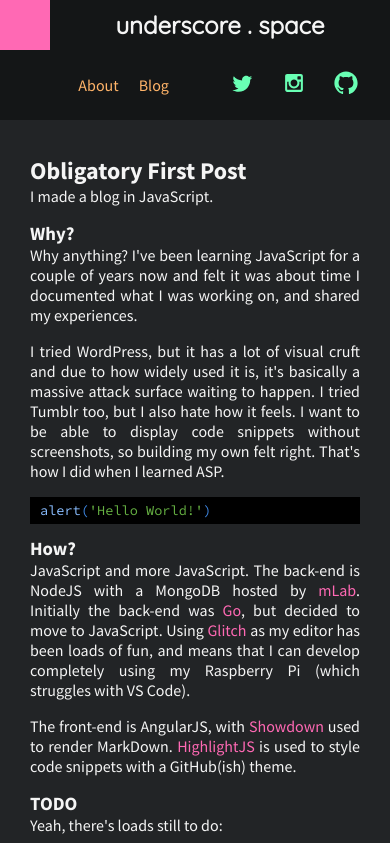
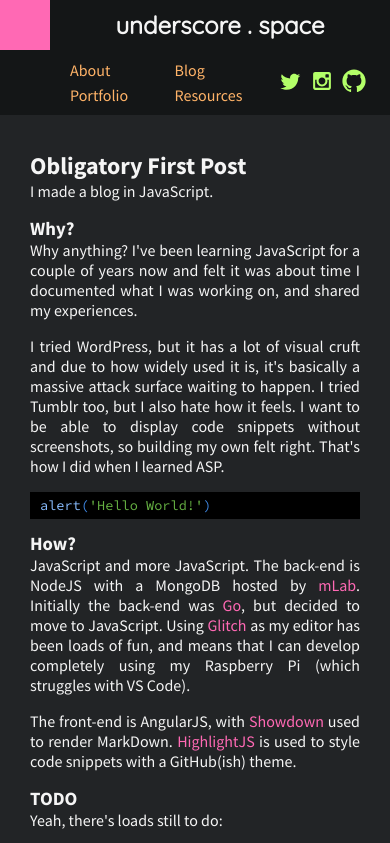
Before and after one commit to underscoredotspace/blog-grid, a website built with Parcel: page app/index.html in a window 390 px wide. Shown: the top 843 px of the page. Built offline with nearby package versions, Linux system fonts and the light colour scheme.

Commit message:
Mobile view is more grid-y

```diff
--- a/app/index.html
+++ b/app/index.html
@@ -9,20 +9,20 @@
 </head>
 <body>
   <div class="wrapper">
-    <div id="logo">
-      <!-- <img src="http://via.placeholder.com/100x100"> -->
-    </div>
+    <div id="logo"></div>
     <header><span>underscore . space</span></header>
     <nav>
-      <section>
+      <section class="here">
         <a href="#">About</a>
         <a href="#">Blog</a>
+        <a href="#">Portfolio</a>
+        <a href="#">Resources</a>
       </section>
 
-      <section>
-        <a href="#"><i class="twitter"></i></a>
-        <a href="#"><i class="instagram"></i></a>
-        <a href="#"><i class="github"></i></a>
+      <section class="there">
+        <a href="#" id="twitter">Twitter</a>
+        <a href="#" id="instagram">Instagram</a>
+        <a href="#" id="github">Github</a>
       </section>
     </nav>
 
--- a/app/script.js
+++ b/app/script.js
@@ -1,17 +1,17 @@
-const github = document.querySelector('.github')
+const github = document.getElementById('github')
 github.innerHTML = `<svg class="icon" viewBox="0 0 512 512"><path d="M256 70.7c-102.6 0-185.9 83.2-185.9 185.9 0 82.1 53.3 151.8 127.1 176.4 9.3 1.7 12.3-4 12.3-8.9V389.4c-51.7 11.3-62.5-21.9-62.5-21.9 -8.4-21.5-20.6-27.2-20.6-27.2 -16.9-11.5 1.3-11.3 1.3-11.3 18.7 1.3 28.5 19.2 28.5 19.2 16.6 28.4 43.5 20.2 54.1 15.4 1.7-12 6.5-20.2 11.8-24.9 -41.3-4.7-84.7-20.6-84.7-91.9 0-20.3 7.3-36.9 19.2-49.9 -1.9-4.7-8.3-23.6 1.8-49.2 0 0 15.6-5 51.1 19.1 14.8-4.1 30.7-6.2 46.5-6.3 15.8 0.1 31.7 2.1 46.6 6.3 35.5-24 51.1-19.1 51.1-19.1 10.1 25.6 3.8 44.5 1.8 49.2 11.9 13 19.1 29.6 19.1 49.9 0 71.4-43.5 87.1-84.9 91.7 6.7 5.8 12.8 17.1 12.8 34.4 0 24.9 0 44.9 0 51 0 4.9 3 10.7 12.4 8.9 73.8-24.6 127-94.3 127-176.4C441.9 153.9 358.6 70.7 256 70.7z"/></svg>`
 
-const instagram = document.querySelector('.instagram')
+const instagram = document.getElementById('instagram')
 instagram.innerHTML = `<svg class="icon" viewBox="0 0 512 512"><path d="M365.3 234.1h-24.7c1.8 7 2.9 14.3 2.9 21.9 0 48.3-39.2 87.5-87.5 87.5 -48.3 0-87.5-39.2-87.5-87.5 0-7.6 1.1-14.9 2.9-21.9h-24.7V354.4c0 6 4.9 10.9 10.9 10.9H354.4c6 0 10.9-4.9 10.9-10.9V234.1H365.3zM365.3 157.6c0-6-4.9-10.9-10.9-10.9h-32.8c-6 0-10.9 4.9-10.9 10.9v32.8c0 6 4.9 10.9 10.9 10.9h32.8c6 0 10.9-4.9 10.9-10.9V157.6zM256 201.3c-30.2 0-54.7 24.5-54.7 54.7 0 30.2 24.5 54.7 54.7 54.7 30.2 0 54.7-24.5 54.7-54.7C310.7 225.8 286.2 201.3 256 201.3M365.3 398.1H146.7c-18.1 0-32.8-14.7-32.8-32.8V146.7c0-18.1 14.7-32.8 32.8-32.8h218.7c18.1 0 32.8 14.7 32.8 32.8v218.7C398.1 383.4 383.5 398.1 365.3 398.1"/></svg>`
 
-const twitter = document.querySelector('.twitter')
+const twitter = document.getElementById('twitter')
 twitter.innerHTML = `<svg class="icon" viewBox="0 0 512 512"><path d="M419.6 168.6c-11.7 5.2-24.2 8.7-37.4 10.2 13.4-8.1 23.8-20.8 28.6-36 -12.6 7.5-26.5 12.9-41.3 15.8 -11.9-12.6-28.8-20.6-47.5-20.6 -42 0-72.9 39.2-63.4 79.9 -54.1-2.7-102.1-28.6-134.2-68 -17 29.2-8.8 67.5 20.1 86.9 -10.7-0.3-20.7-3.3-29.5-8.1 -0.7 30.2 20.9 58.4 52.2 64.6 -9.2 2.5-19.2 3.1-29.4 1.1 8.3 25.9 32.3 44.7 60.8 45.2 -27.4 21.4-61.8 31-96.4 27 28.8 18.5 63 29.2 99.8 29.2 120.8 0 189.1-102.1 185-193.6C399.9 193.1 410.9 181.7 419.6 168.6z"/></svg>`
 
-const stackoverflow = document.querySelector('.stackoverflow')
-stackoverflow.innerHTML = `<svg class="icon" viewBox="0 0 512 512"><path d="M294.8 361.2l-122 0.1 0-26 122-0.1L294.8 361.2zM377.2 213.7L356.4 93.5l-25.7 4.5 20.9 120.2L377.2 213.7zM297.8 301.8l-121.4-11.2 -2.4 25.9 121.4 11.2L297.8 301.8zM305.8 267.8l-117.8-31.7 -6.8 25.2 117.8 31.7L305.8 267.8zM321.2 238l-105-62 -13.2 22.4 105 62L321.2 238zM346.9 219.7l-68.7-100.8 -21.5 14.7 68.7 100.8L346.9 219.7zM315.5 275.5v106.5H155.6V275.5h-20.8v126.9h201.5V275.5H315.5z"/></svg>`
+// const stackoverflow = document.querySelector('.stackoverflow')
+// stackoverflow.innerHTML = `<svg class="icon" viewBox="0 0 512 512"><path d="M294.8 361.2l-122 0.1 0-26 122-0.1L294.8 361.2zM377.2 213.7L356.4 93.5l-25.7 4.5 20.9 120.2L377.2 213.7zM297.8 301.8l-121.4-11.2 -2.4 25.9 121.4 11.2L297.8 301.8zM305.8 267.8l-117.8-31.7 -6.8 25.2 117.8 31.7L305.8 267.8zM321.2 238l-105-62 -13.2 22.4 105 62L321.2 238zM346.9 219.7l-68.7-100.8 -21.5 14.7 68.7 100.8L346.9 219.7zM315.5 275.5v106.5H155.6V275.5h-20.8v126.9h201.5V275.5H315.5z"/></svg>`
 
-const linkedin = document.querySelector('.linkedin')
-linkedin.innerHTML = `<svg class="icon" viewBox="0 0 512 512"><path d="M186.4 142.4c0 19-15.3 34.5-34.2 34.5 -18.9 0-34.2-15.4-34.2-34.5 0-19 15.3-34.5 34.2-34.5C171.1 107.9 186.4 123.4 186.4 142.4zM181.4 201.3h-57.8V388.1h57.8V201.3zM273.8 201.3h-55.4V388.1h55.4c0 0 0-69.3 0-98 0-26.3 12.1-41.9 35.2-41.9 21.3 0 31.5 15 31.5 41.9 0 26.9 0 98 0 98h57.5c0 0 0-68.2 0-118.3 0-50-28.3-74.2-68-74.2 -39.6 0-56.3 30.9-56.3 30.9v-25.2H273.8z"/></svg>`
+// const linkedin = document.querySelector('.linkedin')
+// linkedin.innerHTML = `<svg class="icon" viewBox="0 0 512 512"><path d="M186.4 142.4c0 19-15.3 34.5-34.2 34.5 -18.9 0-34.2-15.4-34.2-34.5 0-19 15.3-34.5 34.2-34.5C171.1 107.9 186.4 123.4 186.4 142.4zM181.4 201.3h-57.8V388.1h57.8V201.3zM273.8 201.3h-55.4V388.1h55.4c0 0 0-69.3 0-98 0-26.3 12.1-41.9 35.2-41.9 21.3 0 31.5 15 31.5 41.9 0 26.9 0 98 0 98h57.5c0 0 0-68.2 0-118.3 0-50-28.3-74.2-68-74.2 -39.6 0-56.3 30.9-56.3 30.9v-25.2H273.8z"/></svg>`
 
 /*
 lastfm.innerHTML = `<svg class="icon" viewBox="0 0 512 512"><path d="M230.104 336.568l-13.607-36.988c0 0-22.11 24.66-55.268 24.66 -29.341 0-50.172-25.512-50.172-66.328 0-52.293 26.359-71.001 52.297-71.001 37.412 0 49.316 24.234 59.522 55.273l13.607 42.518c13.603 41.236 39.113 74.402 112.666 74.402 52.727 0 88.437-16.155 88.437-58.672 0-34.438-19.56-52.297-56.125-60.802l-27.209-5.951c-18.707-4.252-24.233-11.906-24.233-24.659 0-14.456 11.478-22.96 30.189-22.96 20.406 0 31.458 7.653 33.162 25.935l42.516-5.103c-3.402-38.263-29.761-53.996-73.127-53.996 -38.266 0-75.68 14.456-75.68 60.799 0 28.912 14.029 47.197 49.315 55.697l28.916 6.801c21.683 5.104 28.908 14.031 28.908 26.363 0 15.73-15.305 22.107-44.218 22.107 -42.941 0-60.794-22.534-70.999-53.574l-14.032-42.513c-17.854-55.271-46.342-75.68-102.892-75.68 -62.499-0.001-95.663 39.538-95.663 106.715 0 64.628 33.164 99.489 92.689 99.489C207.141 359.1 230.104 336.568 230.104 336.568L230.104 336.568z"/></svg>`
--- a/app/style.scss
+++ b/app/style.scss
@@ -5,8 +5,10 @@ $c-head: rgba(0, 0, 0, 0.4);
 $c-body: #222426;
 $c-text: #f5f5f5;
 $c-pink: #ff69b4;
-$c-orange: #ffb469;
-$c-green: #69FFB4;
+$c-orange: #ffb368;
+$c-yellow: #ffff68;
+$c-green: #b3ff68;
+$c-blue: #68b3ff;
 $max-width: 750px;
 $break-big: 600px;
 
@@ -27,7 +29,8 @@ body {
   .wrapper {
     grid-template-areas: 'logo head' 'nav nav' 'main main' 'foot foot';
     grid-template-columns: 50px auto;
-    grid-template-rows: 50px 70px auto 50px;
+    grid-template-rows: 50px auto auto 50px;
+    min-width: 270px;
   }
 
   #logo > img {
@@ -41,19 +44,25 @@ body {
   }
 
   nav {
+    display: grid;
+    grid-template-columns: auto minmax(2rem, 6rem);
+    padding: 10px 20px 10px 70px;
     background: $c-head;
-    display: flex;
-    flex-direction: row;
-    justify-content: space-around;
-    align-items: center;
-    padding-left: 50px;
-    > section {
-      display: flex;
-      flex-direction: row;
+
+    > section.here {
+      display: grid;
+      grid-template-columns: repeat(auto-fit, minmax(80px, 1fr));
+      grid-gap: 5px;
+      justify-items: start;
+      align-items: center;
+    }
+
+    > section.there {
+      display: grid;
+      grid-template-columns: repeat(auto-fill, 2rem);
       justify-content: space-around;
-      > a {
-        padding: 0 10px;
-      }
+      align-items: center;
+      text-align: center;
     }
   }
 }
@@ -104,8 +113,10 @@ header {
 
 nav {
   grid-area: nav;
-  > section > a {
-    color: $c-orange;
+  .here{
+    > a {
+      color: $c-orange;
+    }
   }
 }
 
```
